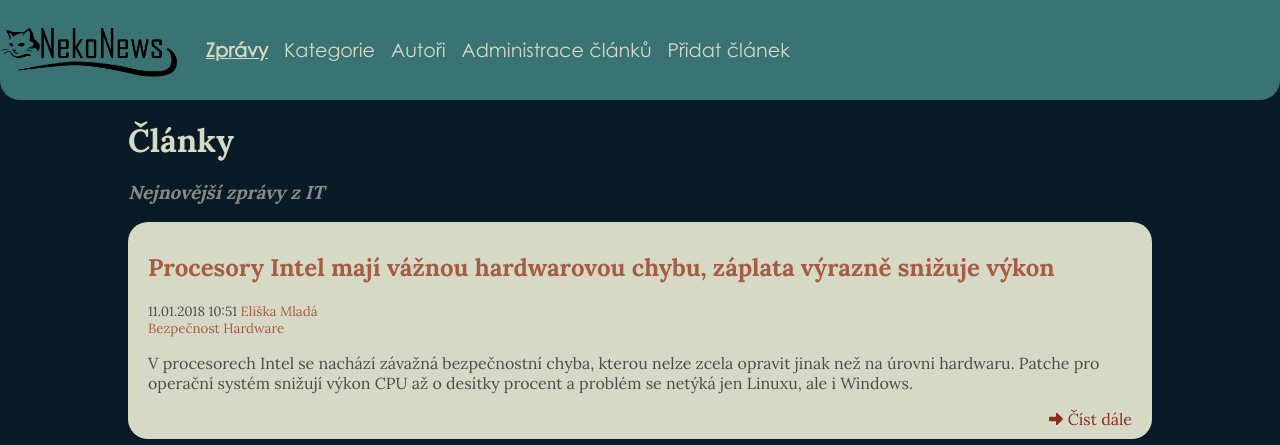
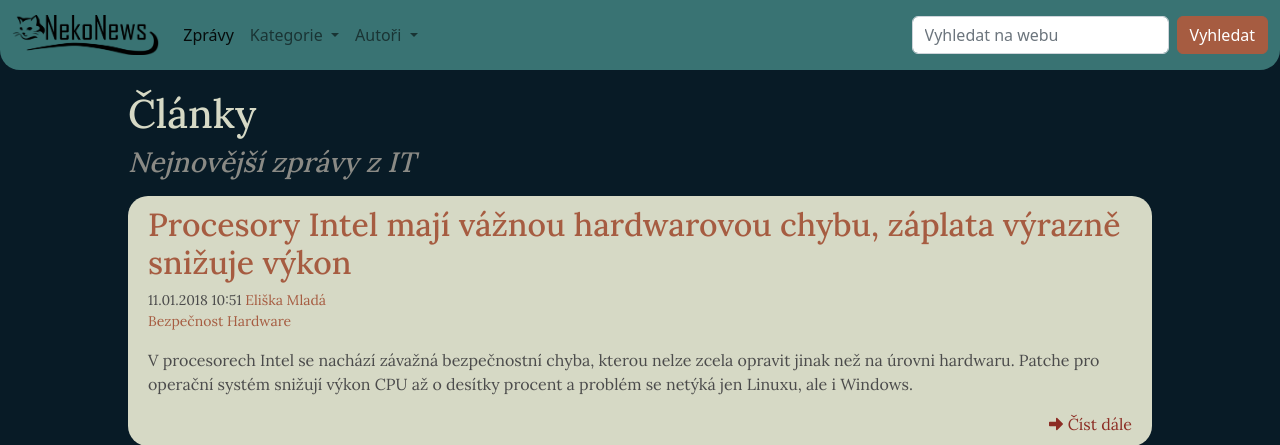
Before and after one commit to MandelOwO/News-Portal, a PHP site: page / in a window 1280 px wide. Shown: the top 445 px of the page. Run offline with PHP 8.4, Linux system fonts and the light colour scheme; data comes from the database, SQL or seed files in the repository.

Commit message:
Updated navbar

```diff
--- a/tools/App.php
+++ b/App.php
@@ -12,6 +12,6 @@
 
     public static function load($className)
     {
-        require_once 'model/'.$className.'.php';
+        require_once 'model/' . $className . '.php';
     }
 }
--- /dev/null
+++ b/author/articles.php
@@ -0,0 +1 @@
+<?php
--- /dev/null
+++ b/author/index.php
@@ -0,0 +1 @@
+<?php
--- /dev/null
+++ b/category/articles.php
@@ -0,0 +1 @@
+<?php
--- a/index.php
+++ b/index.php
@@ -1,6 +1,6 @@
 <?php
 
-require_once 'tools/App.php';
+require_once 'App.php';
 require_once 'tools/Tools.php';
 App::init();
 
@@ -13,6 +13,8 @@
 
 $articles = $articleRepo->getLastFiveArticles();
 
+$menuCategorySource = $categoryRepo->getLastFiveCategories();
+$menuAuthorSource = $authorRepo->getLastFiveAuthors();
 ?>
 
 <html lang="cs">
@@ -23,12 +25,80 @@
     <meta http-equiv="X-UA-Compatible" content="ie=edge">
 
     <!-- STYLE LINKS -->
+    <?php $tool->importBootstrap(); ?>
     <link rel="stylesheet" href="source/style.css">
 
     <title>Neko news | Home</title>
 </head>
 <body>
 
+
+<nav class="navbar navbar-expand-lg">
+    <div class="container-fluid">
+        <a class="navbar-brand" href="#"><img src="source/images/Logo-dark.png" alt=""></a>
+        <button class="navbar-toggler" type="button" data-bs-toggle="collapse"
+                data-bs-target="#navbarSupportedContent"
+                aria-controls="navbarSupportedContent"
+                aria-expanded="false" aria-label="Toggle navigation">
+            <span class="navbar-toggler-icon"></span>
+        </button>
+        <div class="collapse navbar-collapse" id="navbarSupportedContent">
+            <ul class="navbar-nav me-auto mb-2 mb-lg-0">
+                <li class="nav-item">
+                    <a class="nav-link active" aria-current="page" href="#">Zprávy</a>
+                </li>
+                <li class="nav-item dropdown">
+                    <a class="nav-link dropdown-toggle" href="#" role="button" data-bs-toggle="dropdown"
+                       aria-expanded="false">
+                        Kategorie
+                    </a>
+                    <ul class="dropdown-menu">
+                        <?php foreach ($menuCategorySource as $item) { ?>
+                            <li>
+                                <a class="dropdown-item"
+                                   href="category/articles.php?category_id=<?= $item['category_id'] ?>"><?= $item['category_name'] ?>
+                                </a>
+                            </li>
+                        <?php } ?>
+
+                        <li>
+                            <hr class="dropdown-divider">
+                        </li>
+                        <li><a class="dropdown-item" href="category">Všechny kategorie</a></li>
+                    </ul>
+                </li>
+                <li class="nav-item dropdown">
+                    <a class="nav-link dropdown-toggle" href="#" role="button" data-bs-toggle="dropdown"
+                       aria-expanded="false">
+                        Autoři
+                    </a>
+                    <ul class="dropdown-menu">
+                        <?php foreach ($menuAuthorSource as $item) { ?>
+                            <li>
+                                <a class="dropdown-item"
+                                   href="category/articles.php?category_id=<?= $item['id'] ?>"><?= $item['name'] ?> <?= $item['surname'] ?>
+                                </a>
+                            </li>
+                        <?php } ?>
+
+                        <li>
+                            <hr class="dropdown-divider">
+                        </li>
+                        <li><a class="dropdown-item" href="author">Všichni autoři</a></li>
+                    </ul>
+                </li>
+
+            </ul>
+            <form class="d-flex search" role="search">
+                <input class="form-control me-2" type="search" placeholder="Vyhledat na webu" aria-label="Search"
+                       name="search">
+                <button class="btn btn-primary" type="submit">Vyhledat</button>
+            </form>
+        </div>
+    </div>
+</nav>
+
+<!--
 <header>
 <div class="header-logo">
     <img src="source/images/Logo.png" alt="">
@@ -44,13 +114,15 @@
     <a href="author">Autoři</a>
 </li>
 <li>
-            <a href="">Administrace článků</a> <!-- TODO link -->
+    <a href="">Administrace článků</a>
 </li>
 <li class="last-li">
-            <a href="">Přidat článek</a> <!-- TODO link -->
+    <a href="">Přidat článek</a>
 </li>
     </menu>
     </header>
+-->
+
 
 <main>
     <section class="page-header white-font">
--- a/model/AuthorRepository.php
+++ b/model/AuthorRepository.php
@@ -3,6 +3,25 @@
 class AuthorRepository extends BaseRepository
 {
 
+    public function getLastFiveAuthors()
+    {
+        $query = '
+            SELECT DISTINCT *
+            FROM
+            (
+                SELECT
+                    au.id,
+                    au.name,
+                    au.surname
+                FROM article ar
+                    INNER JOIN author au ON au.id = ar.author_id
+                ORDER BY ar.created_at DESC
+                LIMIT 5
+            ) AS a
+        ';
+
+        return $this->dbConn->selectAll($query);
+    }
 
     protected function getTableName()
     {
--- a/source/style.css
+++ b/source/style.css
@@ -5,6 +5,7 @@
     font-family: Lora;
     src: url("fonts/Lora-VariableFont_wght.ttf");
 }
+
 @font-face {
     font-family: "Century Gothic";
     src: url("fonts/CenturyGothic.ttf");
@@ -15,25 +16,25 @@
     --secondary-background: #397373;
     --primary-font: #4B4B4B;
     --secondary-font: #D6D9C5;
-    --primary-additional :#A65C41;
+    --primary-additional: #A65C41;
     --secondary-aditional: #8C2C23;
 
 }
 
-body{
+body {
     background-color: var(--primary-background);
     color: var(--primary-font);
 }
 
-header{
+header {
     font-family: "Century Gothic", sans-serif;
 }
 
-main{
+main {
     font-family: Lora, serif;
 }
 
-.white-font{
+.white-font {
     color: var(--secondary-font);
 }
 
@@ -46,12 +47,14 @@
 
 /* --- HEADER --- */
 
+/*
 header{
     background-color: var(--secondary-background);
     margin: 0;
     border-end-start-radius: 20px;
     border-end-end-radius: 20px;
 }
+
 .header-logo{
     display: flex;
     justify-content: center;
@@ -61,7 +64,6 @@
     max-height: 30vh;
     align-self: center;
     margin: auto;
-    /*padding: 10px 25px;*/
 }
 
 menu{
@@ -93,20 +95,54 @@
     width: 100%;
     font-size: 1.2rem;
 }
+*/
 
+.navbar {
+    background-color: var(--secondary-background);
+    border-end-start-radius: 20px;
+    border-end-end-radius: 20px;
+    padding: 0;
+}
+
+.navbar-brand img {
+    max-height: 60px;
+    padding: 10px 0;
+}
+
+.search {
+    margin: 0;
+}
+
+.btn-primary {
+    background-color: var(--primary-additional);
+    border-color: var(--primary-additional);
+}
+
+.btn-primary:hover {
+    background-color: var(--secondary-aditional);
+    border-color: var(--secondary-aditional);
+}
+
+.dropdown-menu {
+    background-color: #428383;
+    color: var(--primary-font);
+}
+
+.dropdown-item:hover {
+    background-color: var(--secondary-background);
+}
 
 /* --- CONTENT --- */
 
-main{
+main {
     margin: 25px;
 }
 
-.page-header > h1{
-    font-size: 2rem;
-    margin: 0;
+.page-header > img {
+    max-height: 200px;
 }
 
-.page-header i{
+.page-header i {
     color: #8a8a85;
 }
 
@@ -123,7 +159,8 @@
     text-decoration: none;
     color: var(--primary-additional);
 }
-.read-more a{
+
+.read-more a {
     color: var(--secondary-aditional);
     text-decoration: none;
     display: flex;
@@ -132,20 +169,25 @@
     align-items: center;
     column-gap: 5px;
 }
-.read-more img{
+
+.read-more img {
     height: 1rem;
 }
 
+.article-perex {
+    margin-top: 1rem;
+}
+
 /* --- >>>>>>>>>> TABLET <<<<<<<<<< --- */
-@media screen and (min-width: 768px){
+@media screen and (min-width: 768px) {
 
 
 }
 
 
 /* --- >>>>>>>>>> DESKTOP <<<<<<<<<< --- */
-@media screen and (min-width: 1024px){
-    header{
+@media screen and (min-width: 1024px) {
+    header {
         display: flex;
         flex-direction: row;
     }
@@ -155,20 +197,57 @@
         margin: 0 20px 0 0;
     }
 
-    header menu{
+    header menu {
         display: flex;
         flex-direction: row;
         padding: 0;
         margin: 0;
     }
 
-    menu>li{
+    menu > li {
         border: none;
         width: unset;
     }
 
-    main{
+    main {
         max-width: 1024px;
         margin: 20px auto;
     }
 }
+
+/* --- >>>>>>>>>> TABLET <<<<<<<<<< --- */
+@media screen and (min-width: 768px) {
+
+
+}
+
+
+/* --- >>>>>>>>>> DESKTOP <<<<<<<<<< --- */
+@media screen and (min-width: 1024px) {
+    header {
+        display: flex;
+        flex-direction: row;
+    }
+
+    .header-logo img {
+        max-height: 100px;
+        margin: 0 20px 0 0;
+    }
+
+    header menu {
+        display: flex;
+        flex-direction: row;
+        padding: 0;
+        margin: 0;
+    }
+
+    menu > li {
+        border: none;
+        width: unset;
+    }
+
+    main {
+        max-width: 1024px;
+        margin: 20px auto;
+    }
+}
--- a/tools/Tools.php
+++ b/tools/Tools.php
@@ -9,4 +9,13 @@
         $date = date_create($date);
         return date_format($date, 'd.m.Y H:i');
     }
+
+    public function importBootstrap()
+    {
+        echo('    <link href="https://cdn.jsdelivr.net/npm/bootstrap@5.2.2/dist/css/bootstrap.min.css" rel="stylesheet"
+          integrity="sha384-Zenh87qX5JnK2Jl0vWa8Ck2rdkQ2Bzep5IDxbcnCeuOxjzrPF/et3URy9Bv1WTRi" crossorigin="anonymous">
+    <script src="https://cdn.jsdelivr.net/npm/bootstrap@5.2.2/dist/js/bootstrap.bundle.min.js"
+            integrity="sha384-OERcA2EqjJCMA+/3y+gxIOqMEjwtxJY7qPCqsdltbNJuaOe923+mo//f6V8Qbsw3"
+            crossorigin="anonymous"></script>');
+    }
 }
```
Also changed, not shown: category/index.php (+18 -5 lines), model/CategoryRepository.php (+51 -0 lines), .assignment/1x/Logo-dark.png (added), .assignment/1x/Logo-light.png (added), source/images/Logo-dark.png (added), source/images/Logo-light.png (added), 1 other file. Lines whose indentation alone changed are shown as unchanged.
